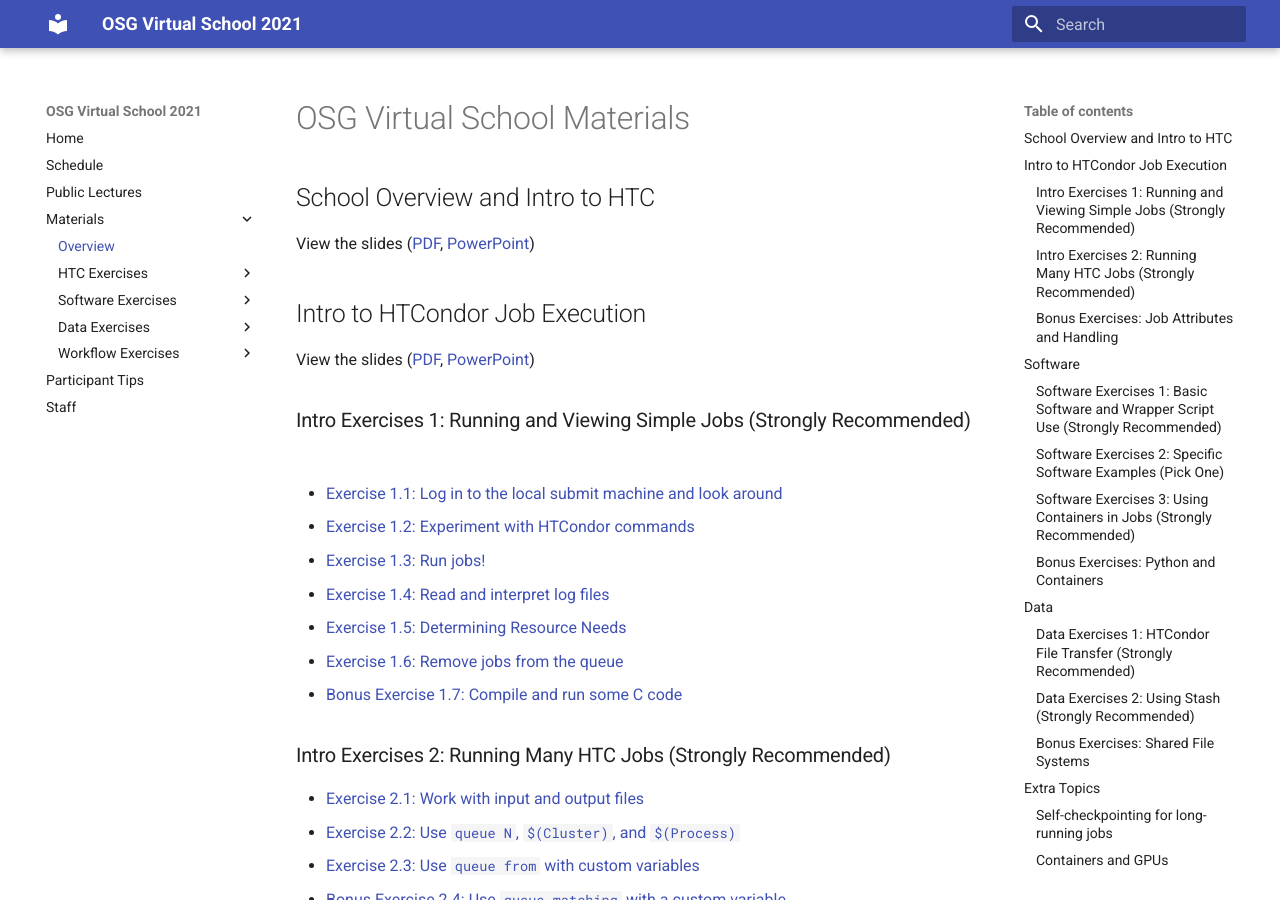
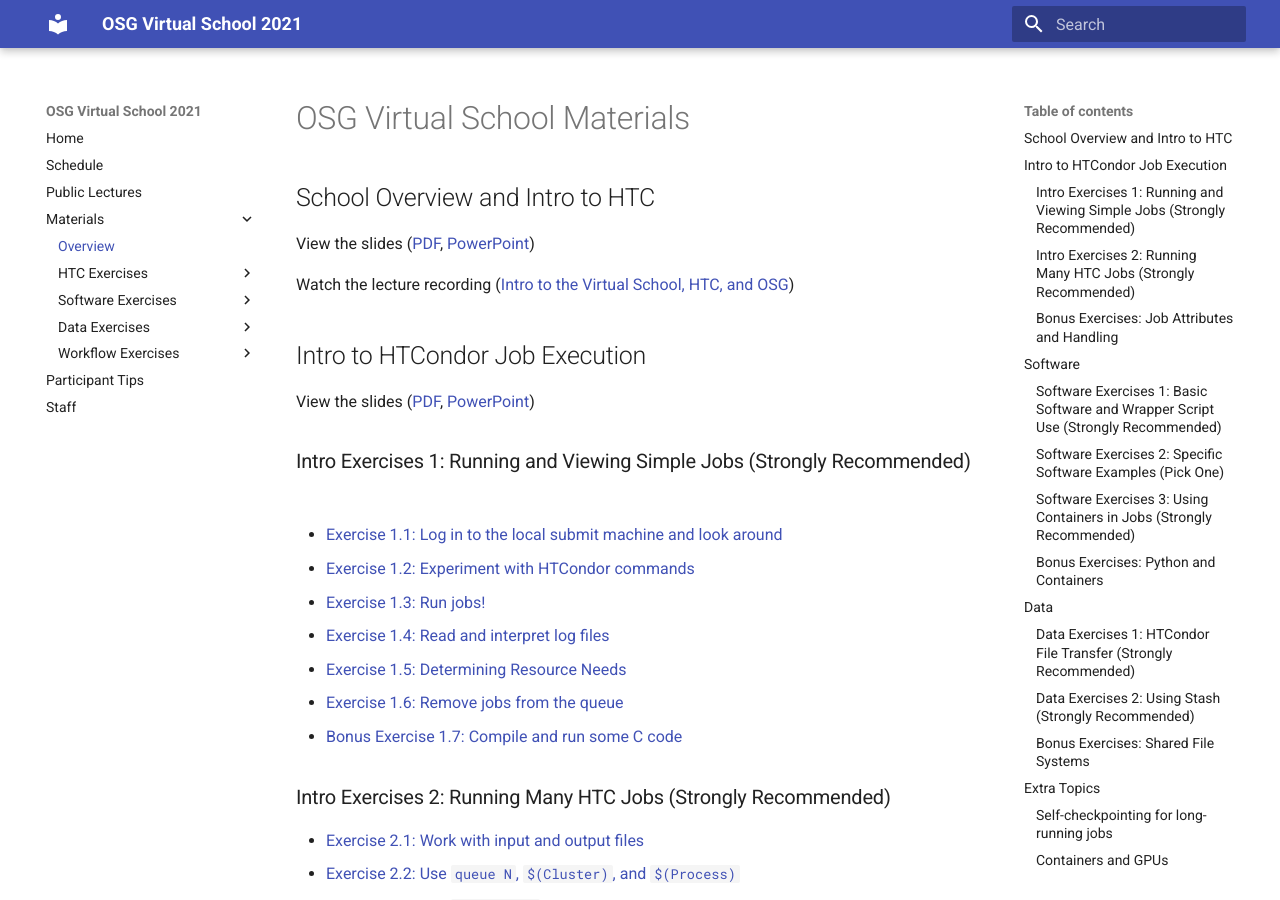
Before and after one commit to osg-htc/virtual-school-2021, an MkDocs documentation site: the page built from docs/materials/index.md, in a window 1280 px wide and 900 px high. Built offline with MkDocs 1.6.1 and Material for MkDocs 9.7.7, drawn with Linux system fonts in a browser that asks for light colours.

Commit message:
Update index.md
Adding day 1 lecture recording

```diff
--- a/docs/materials/index.md
+++ b/docs/materials/index.md
@@ -5,6 +5,9 @@
 View the slides
 ([PDF](files/osgvsp21-overview.pdf),
 [PowerPoint](files/osgvsp21-overview.pptx))
+
+Watch the lecture recording
+([Intro to the Virtual School, HTC, and OSG](https://www.youtube.com/watch?v=vpJPPjoQ3QU))
 
 ## Intro to HTCondor Job Execution
 
```
